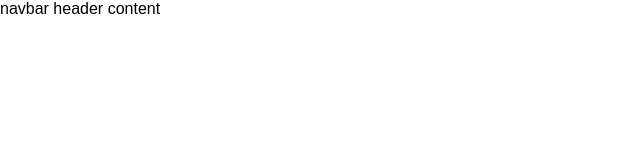
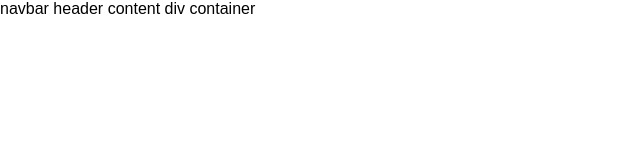
Before and after one commit to Athulraj10/passwordGenerater, a React (Create React App) app: page / in a window 1280 px wide. Shown: the top 160 px of the page, without its empty margins (0-640 px from the left). Built offline with nearby package versions, Linux system fonts and the light colour scheme.

Commit message:
div container

```diff
--- a/src/Components/Navbar/Navbar.tsx
+++ b/src/Components/Navbar/Navbar.tsx
@@ -6,6 +6,7 @@ const Navbar = () => {
         navbar
         header
         content
+        div container
     </div>
   )
 }
```
